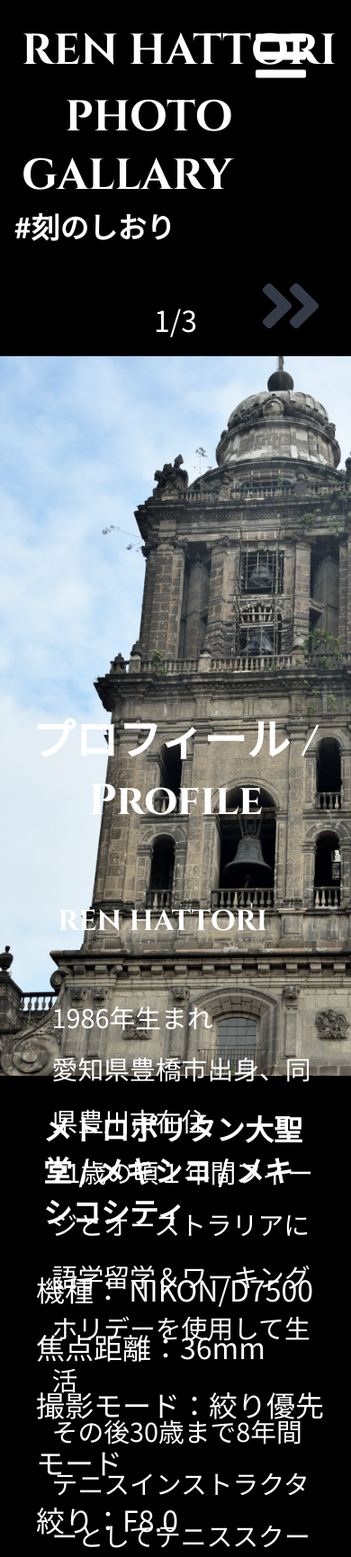
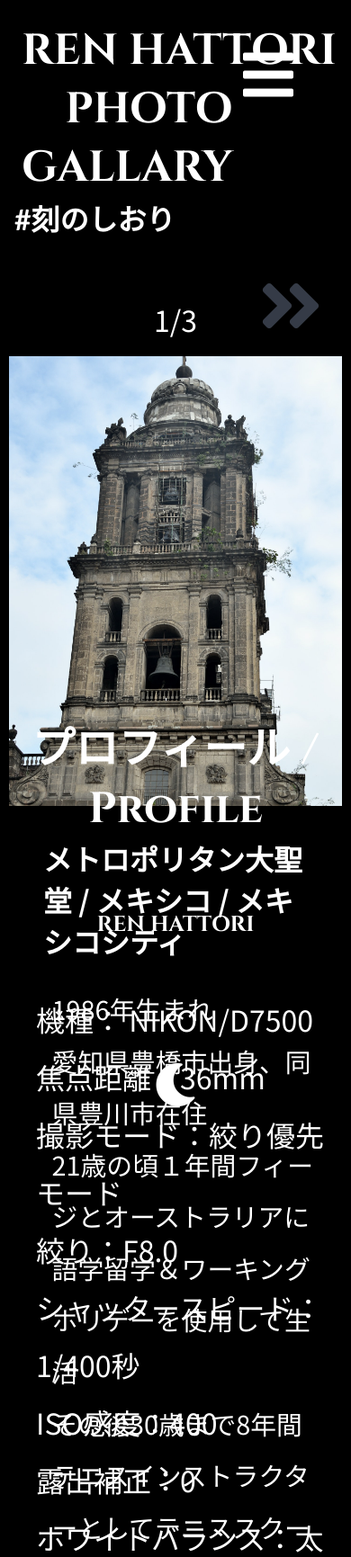
Before and after one commit to Yoru6211/my_hp, a PHP site: page / in a window 390 px wide; the page is wider, and only the part inside the window is pictured. Shown: the top 1731 px of that part at 90% size. Run offline with PHP 8.4, Linux system fonts and the light colour scheme; data that the repository does not hold is empty; some libraries are stand-ins or nearby versions.

Commit message:
edit responsive design

```diff
--- a/docker-composeDev.yml
+++ b/docker-composeDev.yml
@@ -28,7 +28,6 @@ services:
             TZ: Asia/Tokyo
         volumes:
             - 'my_db:/var/lib/mysql'
-            - './mysql/charset:/etc/mysql/conf.d/charset/'
         ports:
             - '3306:3306'
         command: mysqld --character-set-server=utf8mb4
--- a/work/src/css/common.css
+++ b/work/src/css/common.css
@@ -62,22 +62,29 @@ body{
 /* ヘッダー */
 header{
     width: 100%;
+    display: flex;
+    flex-direction: column;
+    position: fixed;
+    z-index: 200;
 }
-.site_name{
+/* .site_name{
     position: fixed;
     z-index: 150;
-}
+    float:left;
+} */
 header h1{
     font-family: 'Cinzel', serif;
     margin: 0;
     padding: 0.5em 0 0 0.5em;
-    text-align: left;
+    /* text-align: left; */
+    z-index: 150;
 }
 header h2{
     font-family: 'Lato', sans-serif;
     margin: 0;
-    top: 90px;
+    /* top: 90px; */
     padding: 0 0 0 0.5em;
+    z-index: 150;
 }
 
 
@@ -86,9 +93,9 @@ header h2{
 
 /* ハンバーガーメニューアイコン */
 #menu_icon{
-    position: fixed;
-    top: 30px;
-    right: 50px;
+    position: absolute;
+    top: .8em;
+    right: 1em;
     color: #ffffff;
     font-size: 4em;
     cursor: pointer;
@@ -121,7 +128,7 @@ header ul{
     padding: 100px 0 0 0;
 }
 header li{
-    font-size: 4em;
+    font-size: 3em;
     padding: 50px;
 }
 header li a{
@@ -192,13 +199,13 @@ header li a{
 /* 画像エリア */
 .slider{
     width: 100％;
-    max-height:800px;
+    max-height:500px;
     margin-top: calc(150px + 150px);
     text-align: center;
 }
 .slider img{
-    max-width: 1000px;
-    max-height: 800px;
+    max-width: 700px;
+    max-height: 500px;
 }
 .slider h2,ul{
     text-align: left;
@@ -254,7 +261,7 @@ header li a{
     margin: 0 auto;
 }
 #moon{
-    color: #ffff00;
+    color: #ffffff;
 }
 .profile{
     position: absolute;
@@ -269,11 +276,9 @@ header li a{
     margin-bottom: 80px;
 }
 #sec_area h2{
-    /* text-align: center; */
-    color: #ffffff;
-    padding-left: 2em;
+    font-size: 1.5em;
     font-family: 'Cinzel', serif;
-    text-align: left;
+
 }
 .profile_text_wrapper{
     text-align: center;
@@ -289,6 +294,8 @@ header li a{
 
 
 
+
+
 /* お問い合わせ_3ページ目 */
 #thi_area{
     width: 100%;
@@ -297,7 +304,7 @@ header li a{
     text-align: center;
 }
 #moon_y{
-    color: #ffffff;
+    color: #ffff00;
 }
 .contact_form{
     position: absolute;
@@ -352,7 +359,7 @@ header li a{
     padding: 10px;
     margin: 50px auto;
     width: 30%;
-    height: 3em;
+    height: 4em;
     text-align: center;
     background: #379392;
     color: #ffffff;
--- a/work/src/css/pc.css
+++ b/work/src/css/pc.css
@@ -1,15 +1,181 @@
 @media screen and (min-device-width: 897px){
-    #top_area{
-        height: 160vh;
+
+    html{
+        max-width: 1024px;
+        margin: 0 auto;
     }
-
-    #sec_area{
-        height: 160vh;
+    /* 全体文字大きさ */
+    h1{
+        font-size: 2em;
     }
-
-    #thi_area{
-        height: 160vh;
+    h2{
+        font-size: 1.5em;
+    }
+    p{
+        font-size: 1em;
     }
 
 
+
+
+    /* ヘッダータイトル＆ハンバーガーメニューアイコンエリア */
+    header{
+        max-width: 1024px;
+    }
+    #menu_icon{
+        font-size: 3em;
+    }
+    .menu{
+        max-width: 1024px;
+    }
+    #nav_list{
+        max-width: 1024px;
+        font-size: .8em;
+        margin-top: 200px;
+    }
+    header ul{
+        padding-top: 0;
+    }
+
+
+
+
+
+    /* トップページ/1ページ目 */
+    #top_area{
+        height: 180vh;
+    }
+    .slider{
+        max-height: 500px;
+    }
+    .slider img{
+    max-width: 700px;
+    max-height: 500px;
 }
+    #top_area li{
+        font-size: 1.5em;
+    }
+    .arrow{
+        height: 4em;
+    }
+    #arrow_left{
+        font-size: 3em;
+        left: 4em;
+    }
+    #arrow_right{
+        font-size: 3em;
+        right: 4em;
+    }
+    .image_area_number{
+        font-size: 1.2em;
+    }
+
+
+
+
+    /* プロフィールページ/2ページ目 */
+    #sec_area{
+        height: 180vh;
+    }
+    #sec_area p{
+        font-size: 1.5em;
+    }
+
+
+
+
+
+    /* お問い合わせページ/3ページ目 */
+    #thi_area{
+        height: 180vh;
+    }
+    .contact_form_area label{
+        font-size: 1.5em;
+    }
+    .contact_form button{
+        font-size: 1em;
+    }
+    #name{
+        height: 3em;
+    }
+    #email{
+        height: 3em;
+    }
+    #message{
+        height: 10em;
+    }
+
+
+
+    /* フッター */
+    footer{
+        height: 40px;
+        font-size: 1em;
+    }
+
+
+
+
+    /* safari用 */
+    _::-webkit-full-page-media, _:future, :root
+
+    /* 全体文字大きさ */
+    h1{
+        font-size: 1.5em;
+    }
+    h2{
+        font-size: 1em;
+    }
+    p{
+        font-size: .5em;
+    }
+
+
+
+    /* ハンバーガーメニュー */
+    #menu_icon{
+        font-size: 2.5em;
+    }
+    #nav_list{
+        font-size: .4em;
+    }
+
+
+    /* トップページ/1ページ目 */
+    #top_area li{
+        font-size: 1em;
+    }
+    .arrow{
+        height: 3.5em;
+    }
+    #arrow_left{
+        font-size: 2.5em;
+        left: 2.5em;
+    }
+    #arrow_right{
+        font-size: 2.5em;
+        right: 2.5em;
+    }
+    .image_area_number{
+        font-size: 1em;
+    }
+
+
+
+      /* プロフィールページ/2ページ目 */
+    #sec_area p{
+        font-size: 1em;
+    }
+
+
+
+    /* お問い合わせページ/3ページ目 */
+    .contact_form_area label{
+        font-size: 1em;
+    }
+    .contact_form button{
+        font-size: .8em;
+        height: 3em;
+    }
+
+}
--- a/work/src/index.php
+++ b/work/src/index.php
@@ -49,14 +49,10 @@ createToken();
     </head>
     <body>
         <div class="default_bg">
-
             <header>
                 <div class="menu">
                 </div>
-                    <div class="site_name">
-                        <h1>REN HATTORI <br>　PHOTO GALLARY</h1>
-                        <h2>#刻のしおり</h2>
-                    </div>
+                    <!-- <div class="site_name"> -->
                         <i id="menu_icon" class="fas fa-bars"></i>
                         <nav id="nav_list">
                             <ul>
@@ -65,10 +61,15 @@ createToken();
                                 <li><a id="thi_link" href="#thi_area">お問い合わせ<br>Contact</a></li>
                             </ul>
                         </nav>
+                        <h1>REN HATTORI <br>&emsp;PHOTO GALLARY</h1>
+                        <h2>#刻のしおり</h2>
+                    <!-- </div>     -->
             </header>
             <div class="whole_area">
                 <main>
+                    <!-- トップページ/1ページ目 -->
                     <section id="top_area">
+                        <!-- 画像スライド -->
                         <div class="slider">
                             <div class="arrow">
                                 <i id="arrow_left" class="fas fa-angle-double-left"></i>
@@ -227,14 +228,16 @@ createToken();
                             </div> -->
                         </div>
                     </section>
+                    <!-- プロフィールページ/2ページ目 -->
                     <section id="sec_area">
-                        <i class="fas fa-moon"></i>
+                        <i id="moon" class="fas fa-moon"></i>
                         <div class="profile">
                             <h1>プロフィール / Profile</h1>
                         <h2>REN HATTORI</h2>
                         <div class="profile_text_wrapper">
                         <p>1986年生まれ<br>愛知県豊橋市出身、同県豊川市在住<br>21歳の頃１年間フィージとオーストラリアに語学留学＆ワーキングホリデーを使用して生活<br>その後30歳まで8年間テニスインストラクターとしてテニススクールへ勤務<br>趣味のカメラで撮影した写真を当サイトにて公開しております<br><br>Born in 1986<br>From Toyohashi,Aichi,Japan<br>Live in Toyokawa<br>Stayed Fiji and Australia for a year Since 21-years-old<br>Worked for Tennis Instructor for 8 years until 30-years-old<br>Release my photos that took as my hobby at this Website</p>
                     </section>
+                    <!-- お問い合わせページ/3ページ目 -->
                     <section id="thi_area">
                     <i id="moon_y"class="fas fa-moon"></i>
                         <div class="contact_form">
```
Also changed, not shown: test/docker-composeDev.yml (+6 -6 lines), test/work/isolation/personal.php (+2 -2 lines), test/work/src/php/send.php (+3 -3 lines), work/src/css/tablet.css (+5 -2 lines), work/src/php/send.php (+10 -10 lines), 6 other files. Lines whose indentation alone changed are shown as unchanged.
